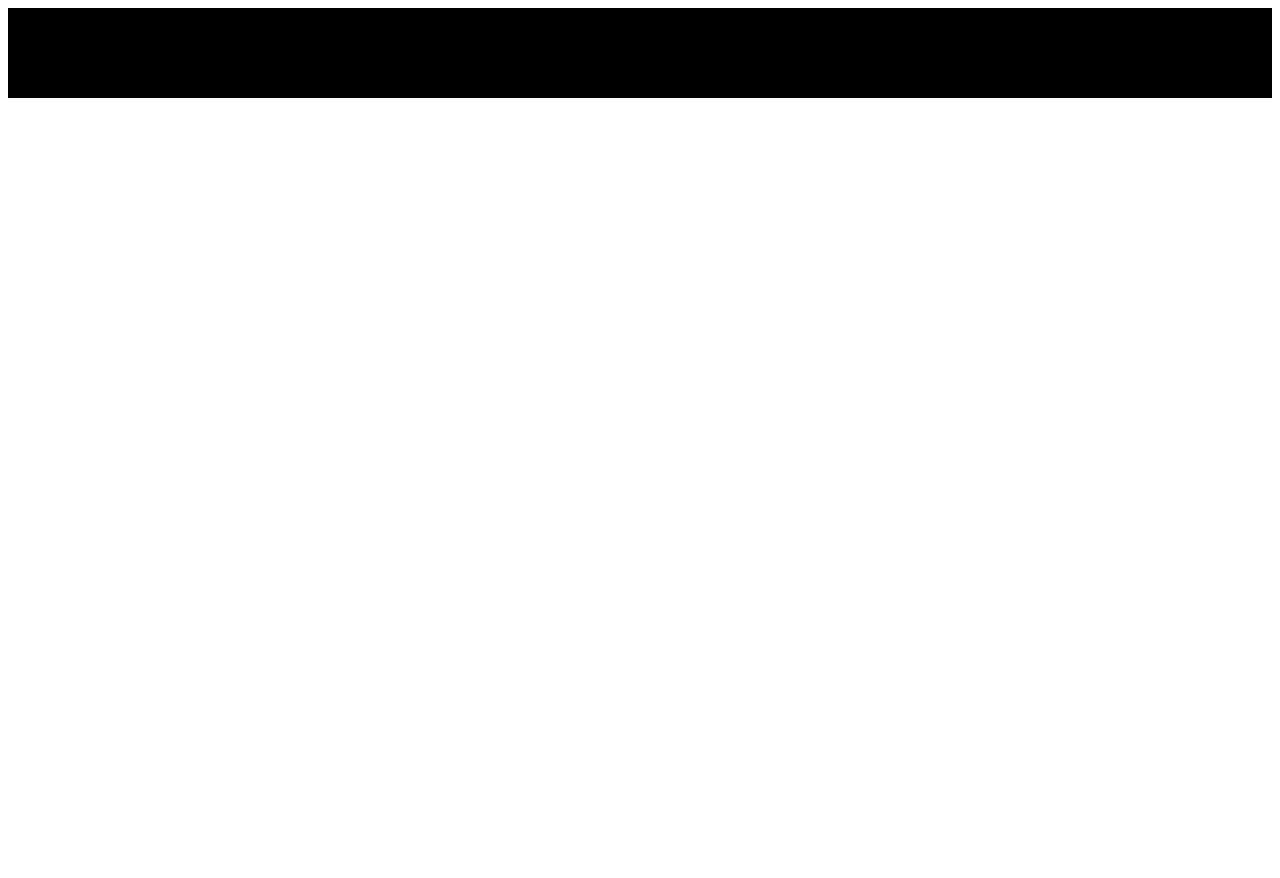
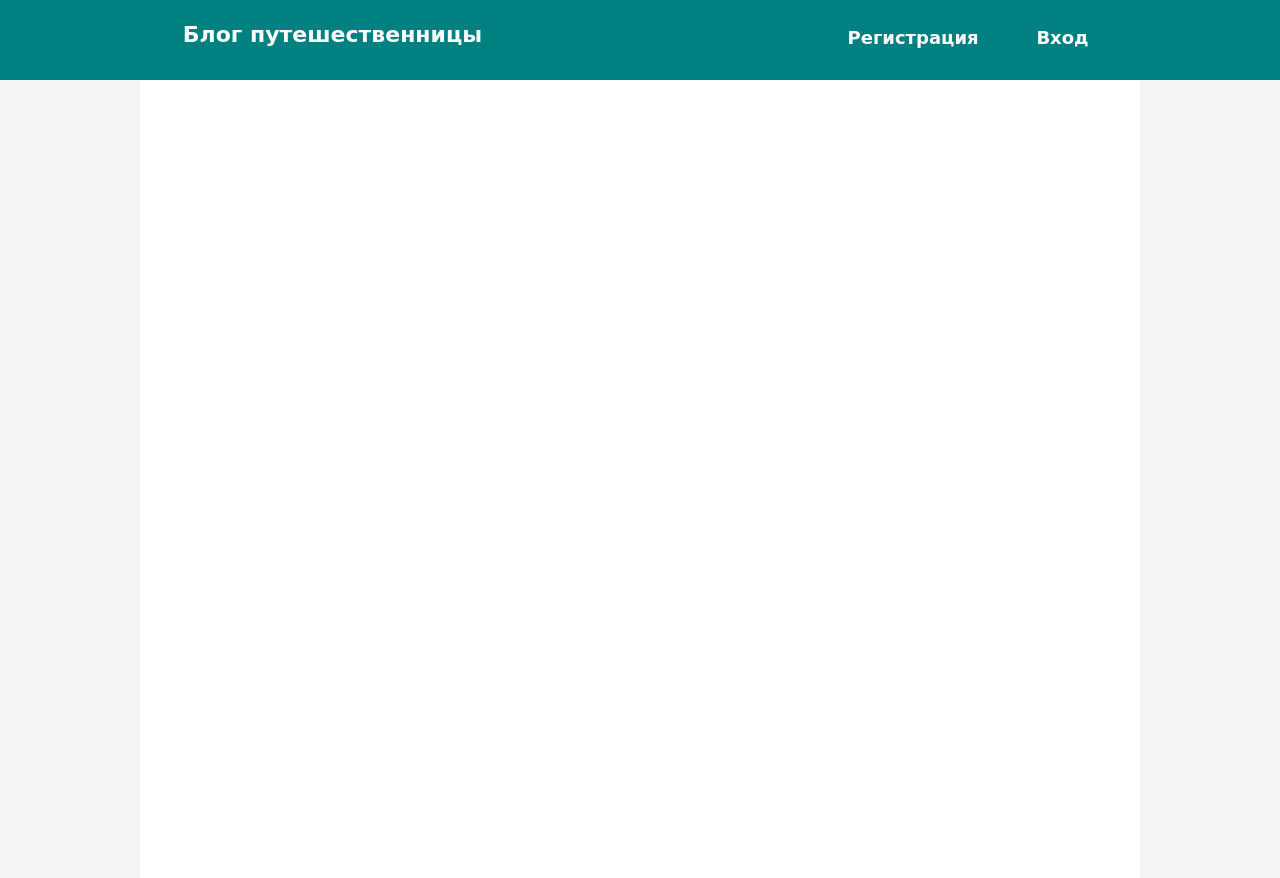
Before and after one commit to Marina-Polskaya/blog, a PHP site: page / in a window 1280 px wide. Before the commit the page ends 98 px from the top, so only its background shows below. Run offline with PHP 8.4, Linux system fonts and the light colour scheme.

Commit message:
Добавлена верстка обертки главной страницы.

```diff
--- a/css/style.css
+++ b/css/style.css
@@ -1,15 +1,72 @@
 body {
+	margin: 0;
 	font-size: 18px;
+	font-family: Comic Sans MS, Comic Sans;
+	background-color: #F5F5F5;
 }
 
 
 
 .top {
+	position: fixed;
+	display: flex;
+	flex-direction: row;
+	flex-wrap: wrap;
+	justify-content: space-around;
 	width: 100%;
-	height: 90px;
-	background-color: #000;
+	height: 80px;
+	color: #fff;
+	font-weight: bold;
+	background-color: #008080;
+}
+.logo {
+	width: 300px;
+	height: 80px;
+	text-align: center;
+	line-height: 70px;
+	font-size: 22px;
+}
+.authBox {
+	position: relative;
+	width: 250px;
+	height: 80px;
+}
+.regist {
+	position: absolute;
+	left: 0;
+	top: 20px;
+	width: 130px;
+	height: 40px;
+	text-align: center;
+	line-height: 35px;
+}
+.auth {
+	position: absolute;
+	right: 0;
+	top: 20px;
+	width: 70px;
+	height: 40px;
+	text-align: center;
+	line-height: 35px;
+
 }
 
-.authBox {
-
+.wrapper {
+	display: flex;
+	flex-direction: row;
+	flex-wrap: wrap;
+	justify-content: space-around;
 }
+.wrapperMini {
+	width: 1000px;
+	min-height: 800px;
+}
+.topHide {
+	width: 1000px;
+	height: 78px;
+}
+.middleBox {
+	width: 1000px;
+	min-height: 800px;
+	background-color: #fff;
+}
--- a/index.html
+++ b/index.html
@@ -7,13 +7,16 @@
 </head>
 <body>
 	<div class="top">
+		<div class="logo">Блог путешественницы</div>
 		<div class="authBox">
-
+			<div class="regist">Регистрация</div>
+			<div class="auth">Вход</div>
 		</div>
 	</div>
 	<div class="wrapper">
-		<div class="middleBox">
-
+		<div class="wrapperMini">
+			<div class="topHide"></div>
+			<div class="middleBox"></div>
 		</div>
 	</div>
 	<div class="bottom"></div>
```
